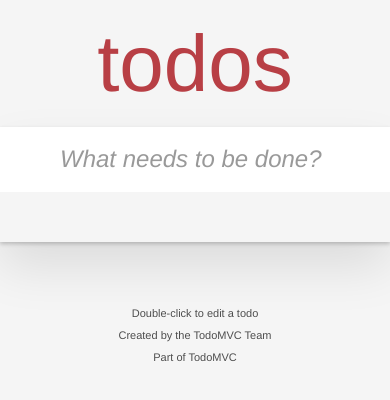
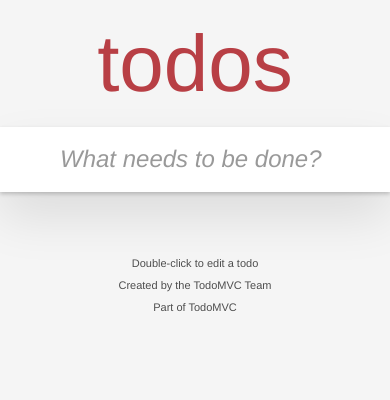
Before and after one commit to anthiu/todolist, a React (Create React App) app: page / in a window 390 px wide. Shown: the top 400 px of the page. Built offline with nearby package versions, Linux system fonts and the light colour scheme.

Commit message:
Update App.css

```diff
--- a/src/App.css
+++ b/src/App.css
@@ -309,12 +309,3 @@ strong {
 .box {
   box-shadow: 0 2px 4px 0 rgba(0, 0, 0, 0.2), 0 25px 50px 0 rgba(0, 0, 0, 0.1);
 }
-@media (max-width: 430px) {
-    .footer {
-        height:50px
-    }
-
-    .filters {
-        bottom: 10px
-    }
-}
```
